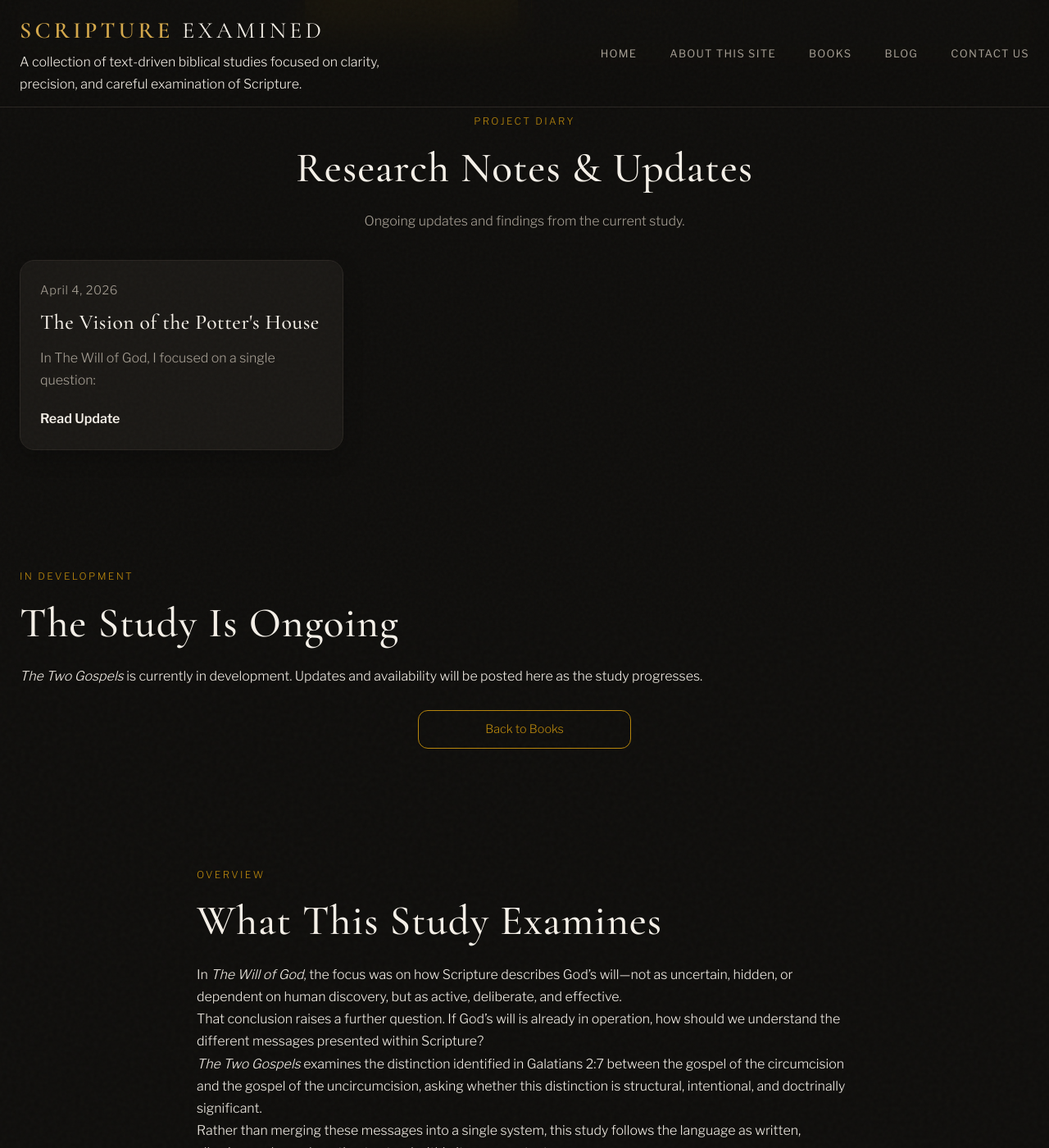
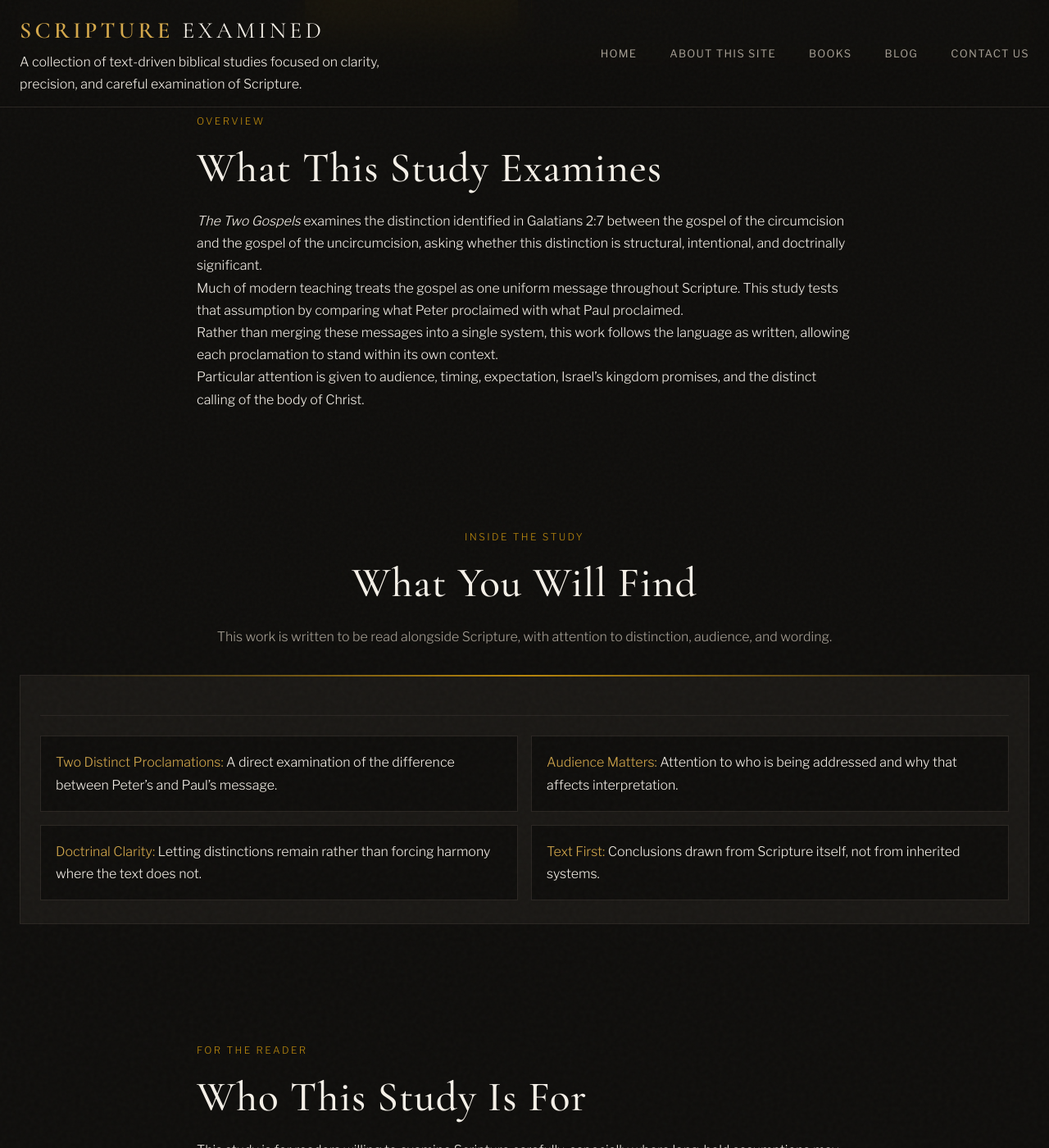
Before and after one commit to ScriptureExamined/PaulineEpistles, a Jekyll site: the page built from theTwoGospels.html, in a window 1280 px wide and 1400 px high, scrolled down 771 px. Shown: the whole window at 82% size. Built offline with Jekyll 4.4.1, drawn with Linux system fonts in a browser that asks for light colours; some of the changed text lies outside the part shown.

Commit message:
Update theTwoGospels.html

```diff
--- a/theTwoGospels.html
+++ b/theTwoGospels.html
@@ -6,7 +6,7 @@
 <section class="section page-intro book-intro">
   <div class="container">
     <div class="section-header centered">
-      <div class="section-label">Current Study</div>
+      <div class="section-label">Available Study</div>
       <h1 class="section-title gold">The Two Gospels</h1>
       <p class="section-desc">
         A text-driven study examining the distinction between what Peter and
@@ -21,8 +21,9 @@
             A Text-Driven Examination
           </div>
           <span class="feature-subtitle" style="display: block">
-            If God’s will is already in operation, how should we understand the
-            different messages presented in Scripture?
+            What if Scripture presents not one uniform gospel message, but a
+            meaningful distinction between the gospel of the circumcision and
+            the gospel of the uncircumcision?
           </span>
         </div>
 
@@ -61,7 +62,13 @@
         </div>
 
         <div class="book-actions center-actions">
-          <a href="#" class="btn btn-primary"> Coming Soon </a>
+          <a
+            href="files/The-Two-Gospels.pdf"
+            class="btn btn-primary"
+            download="The-Two-Gospels.pdf"
+          >
+            Download PDF
+          </a>
 
           <a
             href="#"
@@ -74,6 +81,7 @@
               {"label":"Galatians 2:7","text":"A direct look at the gospel of the circumcision and the gospel of the uncircumcision."},
               {"label":"Peter’s Proclamation","text":"What Peter announces concerning Israel, the kingdom, and expectation."},
               {"label":"Paul’s Evangel","text":"How Paul presents justification, grace, and reconciliation among the nations."},
+              {"label":"Two Administrations","text":"How Scripture presents different divine operations for Israel and the nations."},
               {"label":"Doctrinal Implications","text":"What changes when these distinctions are allowed to stand."},
               {"label":"Conclusion","text":"Returning to the wording of Scripture rather than inherited assumptions."}
             ]'
@@ -97,7 +108,8 @@
     </div>
 
     <div class="blog-posts-grid">
-      {% for post in site.posts %} {% if post.category == "two-gospels" %}
+      {% for post in site.posts %}
+        {% if post.category == "two-gospels" %}
           <article class="blog-card">
             <div class="blog-card-inner">
               <p class="blog-date">{{ post.date | date: "%B %-d, %Y" }}</p>
@@ -109,50 +121,25 @@
                   {{ post.excerpt | strip_html | truncate: 160 }}
                 </p>
               {% endif %}
-          <a class="blog-read-more" href="{{ post.url | relative_url }}"
-            >Read Update</a
-          >
+              <a class="blog-read-more" href="{{ post.url | relative_url }}">
+                Read Update
+              </a>
             </div>
           </article>
-      {% endif %} {% endfor %}
+        {% endif %}
+      {% endfor %}
     </div>
   </div>
 </section>
-<section class="section book-cta">
-  <div class="container">
-    <div class="centered-content">
-      <div class="section-label">In Development</div>
-      <h2 class="section-title gold">The Study Is Ongoing</h2>
 
-      <p>
-        <em>The Two Gospels</em> is currently in development. Updates and
-        availability will be posted here as the study progresses.
-      </p>
-
-      <div class="book-actions center-actions">
-        <a href="books.html" class="btn btn-outline">Back to Books</a>
-      </div>
-    </div>
-  </div>
-</section>
+END PROJECT DIARY SECTION
+-->
 
 <section class="section book-overview">
   <div class="container">
     <div class="section-content centered-content">
       <div class="section-label">Overview</div>
       <h2 class="section-title">What This Study Examines</h2>
-
-      <p>
-        In <em>The Will of God</em>, the focus was on how Scripture describes
-        God’s will—not as uncertain, hidden, or dependent on human discovery,
-        but as active, deliberate, and effective.
-      </p>
-
-      <p>
-        That conclusion raises a further question. If God’s will is already in
-        operation, how should we understand the different messages presented
-        within Scripture?
-      </p>
 
       <p>
         <em>The Two Gospels</em> examines the distinction identified in
@@ -162,9 +149,20 @@
       </p>
 
       <p>
-        Rather than merging these messages into a single system, this study
+        Much of modern teaching treats the gospel as one uniform message
+        throughout Scripture. This study tests that assumption by comparing what
+        Peter proclaimed with what Paul proclaimed.
+      </p>
+
+      <p>
+        Rather than merging these messages into a single system, this work
         follows the language as written, allowing each proclamation to stand
         within its own context.
+      </p>
+
+      <p>
+        Particular attention is given to audience, timing, expectation, Israel’s
+        kingdom promises, and the distinct calling of the body of Christ.
       </p>
     </div>
   </div>
@@ -248,6 +246,32 @@
   </div>
 </section>
 
+<section class="section book-cta">
+  <div class="container">
+    <div class="centered-content">
+      <div class="section-label">Begin Here</div>
+      <h2 class="section-title gold">Download the Study</h2>
+
+      <p>
+        Read <em>The Two Gospels</em> and examine the passages alongside the
+        text of Scripture.
+      </p>
+
+      <div class="book-actions center-actions">
+        <a
+          href="files/The-Two-Gospels.pdf"
+          class="btn btn-primary"
+          download="The-Two-Gospels.pdf"
+        >
+          Download PDF
+        </a>
+
+        <a href="books.html" class="btn btn-outline">Back to Books</a>
+      </div>
+    </div>
+  </div>
+</section>
+
 <div class="sample-modal-overlay" id="sampleModalOverlay"></div>
 
 <div
@@ -264,6 +288,7 @@
   >
     &times;
   </button>
+
   <div class="sample-modal-content">
     <div class="section-label">Outline</div>
     <h2 id="sampleModalTitle" class="section-title gold">The Two Gospels</h2>
@@ -271,27 +296,38 @@
       This preview provides a brief outline of the study’s direction and
       emphasis.
     </p>
+
     <div class="sample-outline">
       <p>
         <span class="gold emphasis">Introduction:</span> Why the assumption of a
         single unified message deserves closer examination.
       </p>
+
       <p>
         <span class="gold emphasis">Galatians 2:7:</span> A direct look at the
         gospel of the circumcision and the gospel of the uncircumcision.
       </p>
+
       <p>
         <span class="gold emphasis">Peter’s Proclamation:</span> What Peter
         announces concerning Israel, the kingdom, and expectation.
       </p>
+
       <p>
         <span class="gold emphasis">Paul’s Evangel:</span> How Paul presents
         justification, grace, and reconciliation among the nations.
       </p>
+
+      <p>
+        <span class="gold emphasis">Two Administrations:</span> How Scripture
+        presents different divine operations for Israel and the nations.
+      </p>
+
       <p>
         <span class="gold emphasis">Doctrinal Implications:</span> What changes
         when these distinctions are allowed to stand.
       </p>
+
       <p>
         <span class="gold emphasis">Conclusion:</span> Returning to the wording
         of Scripture rather than inherited assumptions.
```
Also changed, not shown: other parts of theTwoGospels.html (+3 -0 lines). Lines whose indentation alone changed are shown as unchanged.
